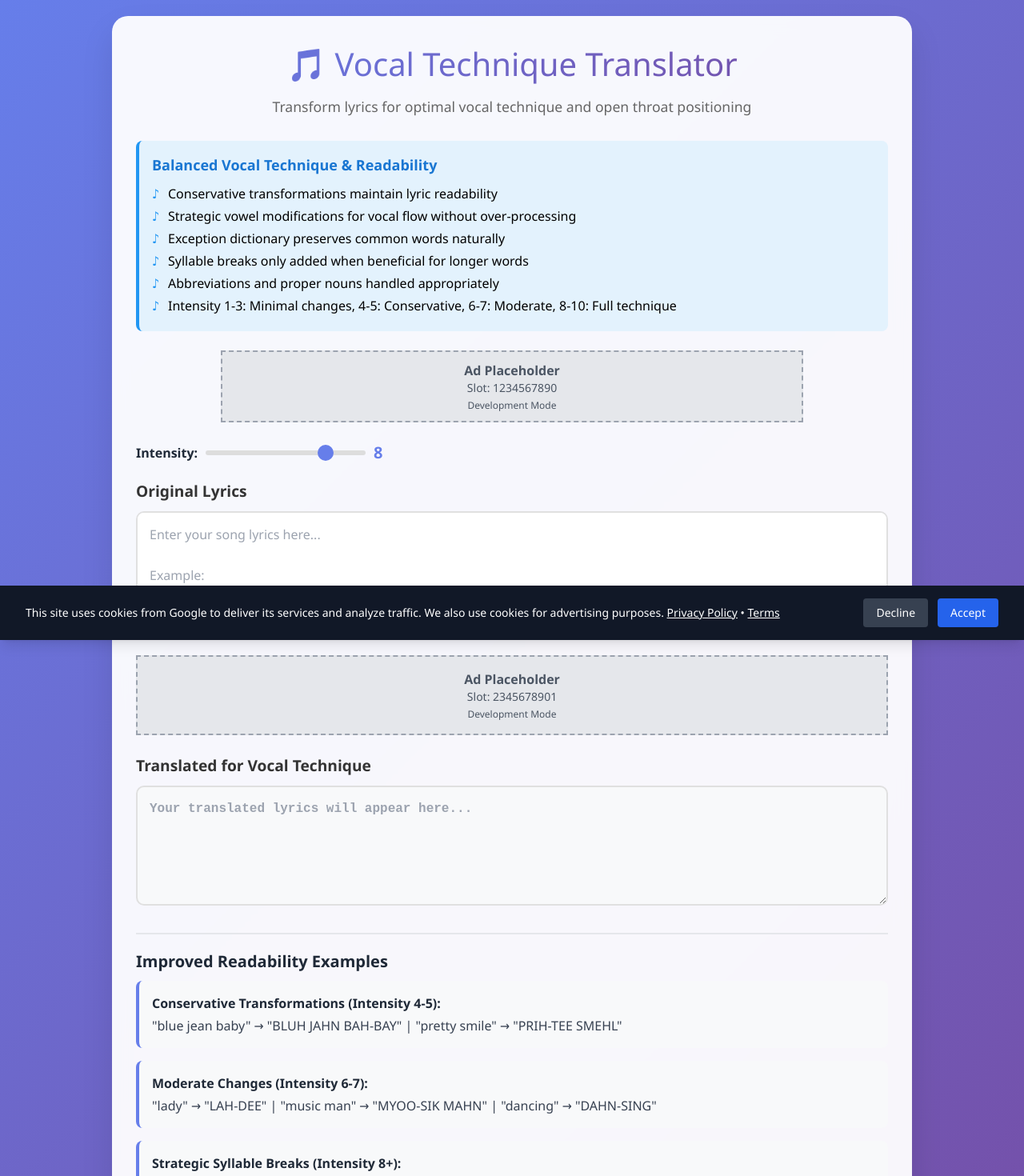
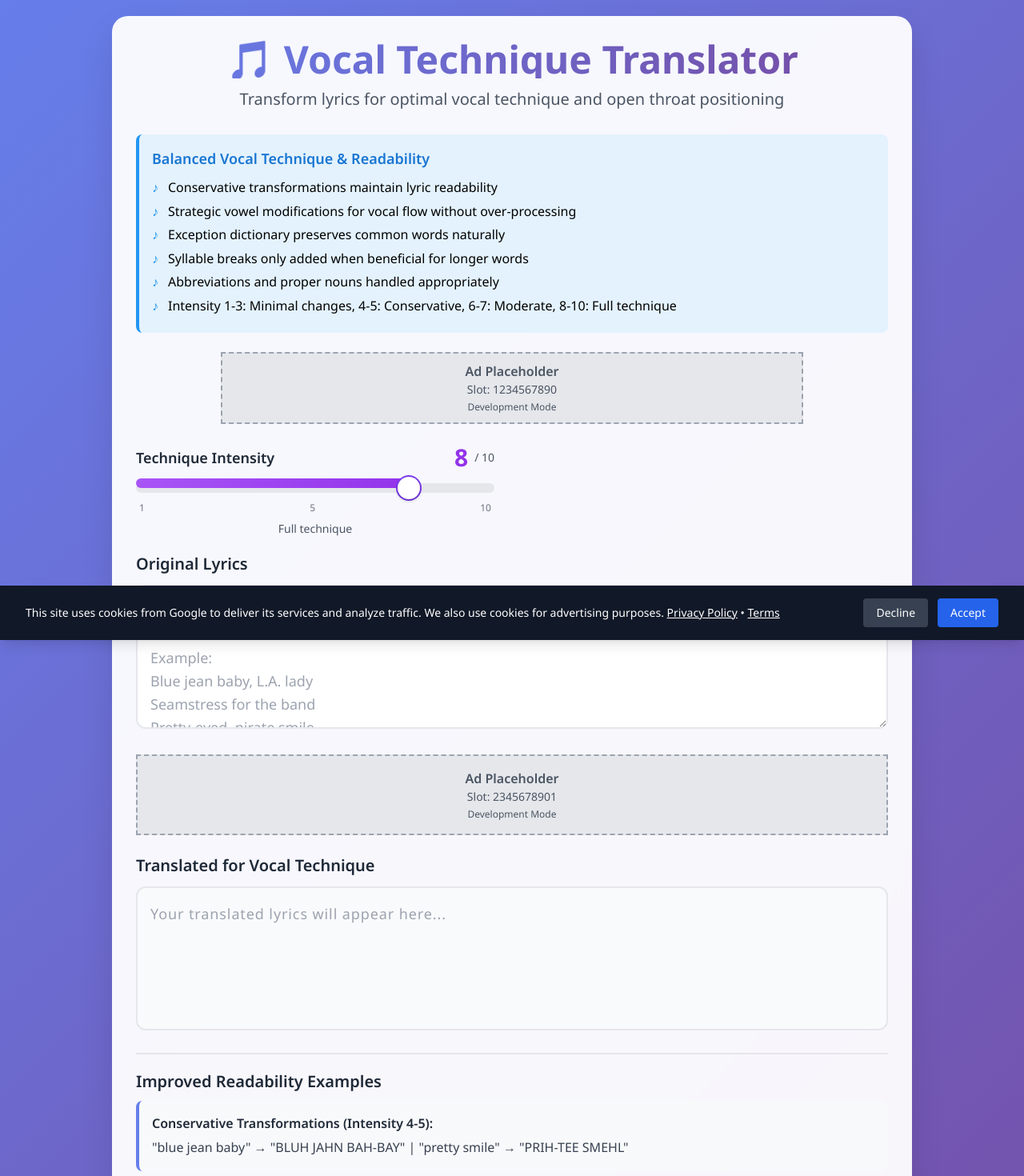
Before and after one commit to jimmypocock/vocaltechniquetranslator.com, a Next.js app: page / in a window 1280 px wide. Shown: the top 1470 px of the page at 80% size. Built offline with nearby package versions, Linux system fonts and the light colour scheme; no server answers.

Commit message:
Adjusted styles of it all.

```diff
--- a/app/globals.css
+++ b/app/globals.css
@@ -1,6 +1,22 @@
 @tailwind base;
 @tailwind components;
 @tailwind utilities;
+
+/* CSS Variables for fonts */
+:root {
+  --font-ui: var(--font-noto-sans), "Segoe UI", "Arial Unicode MS", system-ui, sans-serif;
+  --font-phonetic: var(--font-noto-sans), "DejaVu Sans", "Arial Unicode MS", "Segoe UI", sans-serif;
+  --font-mono: "Courier New", "DejaVu Sans Mono", monospace;
+
+  /* Font sizes for better readability */
+  --text-xs: 0.75rem;  /* 12px */
+  --text-sm: 0.875rem; /* 14px */
+  --text-base: 1rem;   /* 16px */
+  --text-lg: 1.125rem; /* 18px */
+  --text-xl: 1.25rem;  /* 20px */
+  --text-2xl: 1.5rem;  /* 24px */
+  --text-3xl: 2rem;    /* 32px */
+}
 
 /* Global reset and base styles */
 * {
@@ -10,13 +26,18 @@
 }
 
 body {
-  font-family: 'Segoe UI', Tahoma, Geneva, Verdana, sans-serif;
+  font-family: var(--font-ui);
+  font-size: var(--text-base);
+  line-height: 1.6;
   background: linear-gradient(135deg, #667eea 0%, #764ba2 100%);
   min-height: 100vh;
   display: flex;
   justify-content: center;
   align-items: center;
   padding: 20px;
+  -webkit-font-smoothing: antialiased;
+  -moz-osx-font-smoothing: grayscale;
+  text-rendering: optimizeLegibility;
 }
 
 /* Custom scrollbar */
@@ -42,3 +63,53 @@ body {
 textarea {
   resize: vertical;
 }
+
+/* Phonetic text styling */
+.phonetic-text {
+  font-family: var(--font-phonetic);
+  font-size: var(--text-lg);
+  line-height: 1.8;
+  letter-spacing: 0.05em;
+  font-feature-settings: "kern" 1, "liga" 1, "mark" 1, "mkmk" 1;
+  font-variant-ligatures: normal;
+}
+
+/* Mobile-friendly font sizes */
+@media (max-width: 640px) {
+  :root {
+    --text-base: 0.9375rem; /* 15px */
+    --text-lg: 1.0625rem;   /* 17px */
+    --text-xl: 1.1875rem;   /* 19px */
+    --text-2xl: 1.375rem;   /* 22px */
+    --text-3xl: 1.75rem;    /* 28px */
+  }
+}
+
+/* Improved button styling */
+.btn-primary {
+  @apply px-6 py-3 bg-gradient-to-r from-purple-600 to-purple-700 text-white font-semibold rounded-lg;
+  @apply hover:from-purple-700 hover:to-purple-800 transition-all duration-200;
+  @apply focus:outline-none focus:ring-4 focus:ring-purple-500 focus:ring-opacity-50;
+  @apply disabled:opacity-50 disabled:cursor-not-allowed;
+  @apply min-h-[48px] min-w-[48px] text-base;
+}
+
+/* Copy button specific styling */
+.btn-copy {
+  @apply absolute top-3 right-3 p-2.5 bg-white/90 hover:bg-white rounded-lg;
+  @apply shadow-md hover:shadow-lg transition-all duration-200;
+  @apply min-h-[44px] min-w-[44px] flex items-center justify-center;
+}
+
+/* Responsive typography for headings */
+h1 {
+  @apply text-3xl md:text-4xl lg:text-5xl font-bold;
+}
+
+h2 {
+  @apply text-2xl md:text-3xl font-semibold;
+}
+
+h3 {
+  @apply text-xl md:text-2xl font-semibold;
+}
--- a/app/layout.tsx
+++ b/app/layout.tsx
@@ -1,8 +1,27 @@
 import type { Metadata } from "next";
+import { Noto_Sans, Noto_Serif } from "next/font/google";
 import "./globals.css";
 import GoogleAnalytics from "@/components/GoogleAnalytics";
 import AdSenseScript from "@/components/AdSense/AdSenseScript";
 import CookieConsent from "@/components/CookieConsent";
+
+// Configure Noto Sans for UI text with phonetic support
+const notoSans = Noto_Sans({
+  subsets: ["latin", "latin-ext"],
+  weight: ["400", "600", "700"],
+  variable: "--font-noto-sans",
+  display: "swap",
+  preload: true,
+});
+
+// Configure Noto Serif for optional use in content areas
+const notoSerif = Noto_Serif({
+  subsets: ["latin", "latin-ext"],
+  weight: ["400", "700"],
+  variable: "--font-noto-serif",
+  display: "swap",
+  preload: false,
+});
 
 export const metadata: Metadata = {
   title: "Vocal Technique Translator",
@@ -15,12 +34,14 @@ export default function RootLayout({
   children: React.ReactNode;
 }>) {
   return (
-    <html lang="en">
+    <html lang="en" className={`${notoSans.variable} ${notoSerif.variable}`}>
       <head>
         <GoogleAnalytics />
         <AdSenseScript />
+        <link rel="preconnect" href="https://fonts.googleapis.com" crossOrigin="anonymous" />
+        <link rel="preconnect" href="https://fonts.gstatic.com" crossOrigin="anonymous" />
       </head>
-      <body>
+      <body className={notoSans.className}>
         {children}
         <CookieConsent />
       </body>
--- /dev/null
+++ b/components/FormattedLyrics.tsx
@@ -0,0 +1,79 @@
+'use client';
+
+import { useState } from 'react';
+
+interface FormattedLyricsProps {
+  lyrics: string;
+  intensity: number;
+}
+
+export default function FormattedLyrics({ lyrics, intensity }: FormattedLyricsProps) {
+  const [isExpanded, setIsExpanded] = useState(false);
+
+  if (!lyrics) return null;
+
+  // Split lyrics into lines, keeping empty lines for verse separation
+  const lines = lyrics.split('\n');
+
+  // Format as structured view with words separated
+  const renderStructuredView = () => {
+    return lines.map((line, lineIndex) => {
+      // Handle empty lines for verse separation
+      if (line.trim() === '') {
+        return <div key={lineIndex} className="mb-6" aria-hidden="true" />;
+      }
+
+      const words = line.split(/\s+/).filter(word => word);
+
+      return (
+        <div key={lineIndex} className="lyrics-line mb-3 flex flex-wrap items-baseline gap-x-3 gap-y-2">
+          {words.map((word, wordIndex) => (
+            <span
+              key={`${lineIndex}-${wordIndex}`}
+              className="lyrics-word px-2 py-1 bg-purple-50 rounded-md border border-purple-200 text-lg font-semibold text-gray-800 hover:bg-purple-100 transition-colors duration-150"
+            >
+              {word}
+            </span>
+          ))}
+        </div>
+      );
+    });
+  };
+
+  // Format as continuous text (original view)
+  const renderContinuousView = () => {
+    return lines.map((line, index) => {
+      // Handle empty lines for verse separation
+      if (line.trim() === '') {
+        return <div key={index} className="mb-4" aria-hidden="true" />;
+      }
+
+      return (
+        <div key={index} className="mb-2">
+          {line}
+        </div>
+      );
+    });
+  };
+
+  return (
+    <div className="formatted-lyrics">
+      <div className="mb-3 flex items-center justify-between">
+        <span className="text-sm text-gray-600">
+          {intensity >= 8 ? 'Full technique applied' : `Intensity level ${intensity}`}
+        </span>
+        <button
+          onClick={() => setIsExpanded(!isExpanded)}
+          className="text-sm text-purple-600 hover:text-purple-700 font-medium transition-colors"
+          aria-label={isExpanded ? "Show continuous view" : "Show word-by-word view"}
+        >
+          {isExpanded ? 'Continuous view' : 'Word-by-word view'}
+        </button>
+      </div>
+
+      <div className="lyrics-content">
+        {isExpanded ? renderStructuredView() : renderContinuousView()}
+      </div>
+    </div>
+  );
+}
--- a/components/IntensitySlider.tsx
+++ b/components/IntensitySlider.tsx
@@ -12,51 +12,121 @@ export default function IntensitySlider({ value, onChange }: IntensitySliderProp
     onChange(Number(e.target.value));
   };
 
+  // Get description based on intensity level
+  const getIntensityDescription = (level: number) => {
+    if (level <= 3) return 'Minimal changes';
+    if (level <= 5) return 'Conservative';
+    if (level <= 7) return 'Moderate';
+    return 'Full technique';
+  };
+
   return (
-    <div className="intensity-control flex items-center gap-2.5">
-      <label htmlFor="intensity" className="font-semibold text-gray-800">
-        Intensity:
+    <div className="intensity-control w-full max-w-md">
+      <div className="flex items-center justify-between mb-2">
+        <label htmlFor="intensity" className="text-lg font-semibold text-gray-800">
+          Technique Intensity
         </label>
+        <div className="flex items-center gap-2">
+          <span className="text-3xl font-bold text-purple-600">
+            {value}
+          </span>
+          <span className="text-sm text-gray-600">
+            / 10
+          </span>
+        </div>
+      </div>
+
+      <div className="relative">
         <input
           type="range"
           id="intensity"
-        className="intensity-slider"
+          className="w-full h-3 bg-gray-200 rounded-lg appearance-none cursor-pointer slider"
           min="1"
           max="10"
           value={value}
           onChange={handleChange}
+          aria-label="Vocal technique intensity level"
+          aria-valuemin={1}
+          aria-valuemax={10}
+          aria-valuenow={value}
+          aria-valuetext={`Intensity level ${value}: ${getIntensityDescription(value)}`}
         />
-      <span className="intensity-value font-bold text-[#667eea] text-xl min-w-[20px]">
-        {value}
+
+        {/* Progress fill */}
+        <div
+          className="absolute top-0 left-0 h-3 bg-gradient-to-r from-purple-500 to-purple-600 rounded-lg pointer-events-none"
+          style={{ width: `${(value - 1) * 11.11}%` }}
+        />
+
+        {/* Tick marks */}
+        <div className="flex justify-between mt-1 px-1">
+          {[1, 5, 10].map(num => (
+            <span key={num} className="text-xs text-gray-500 font-medium">
+              {num}
             </span>
+          ))}
+        </div>
+      </div>
+
+      <p className="mt-2 text-sm text-gray-600 text-center">
+        {getIntensityDescription(value)}
+      </p>
+
       <style jsx>{`
-        .intensity-slider {
-          width: 200px;
-          height: 6px;
-          border-radius: 3px;
-          background: #ddd;
-          outline: none;
-          -webkit-appearance: none;
+        .slider::-webkit-slider-thumb {
           appearance: none;
+          width: 28px;
+          height: 28px;
+          border-radius: 50%;
+          background: white;
+          box-shadow: 0 2px 4px rgba(0,0,0,0.2), 0 0 0 2px #7c3aed;
+          cursor: pointer;
+          position: relative;
+          z-index: 10;
+          transition: transform 0.1s ease;
         }
 
-        .intensity-slider::-webkit-slider-thumb {
-          -webkit-appearance: none;
-          appearance: none;
-          width: 20px;
-          height: 20px;
-          border-radius: 50%;
-          background: #667eea;
-          cursor: pointer;
+        .slider::-webkit-slider-thumb:hover {
+          transform: scale(1.1);
+          box-shadow: 0 2px 6px rgba(0,0,0,0.3), 0 0 0 3px #7c3aed;
         }
 
-        .intensity-slider::-moz-range-thumb {
-          width: 20px;
-          height: 20px;
+        .slider::-webkit-slider-thumb:active {
+          transform: scale(0.95);
+        }
+
+        .slider::-moz-range-thumb {
+          width: 28px;
+          height: 28px;
           border-radius: 50%;
-          background: #667eea;
+          background: white;
+          box-shadow: 0 2px 4px rgba(0,0,0,0.2), 0 0 0 2px #7c3aed;
           cursor: pointer;
           border: none;
+          position: relative;
+          z-index: 10;
+          transition: transform 0.1s ease;
+        }
+
+        .slider::-moz-range-thumb:hover {
+          transform: scale(1.1);
+          box-shadow: 0 2px 6px rgba(0,0,0,0.3), 0 0 0 3px #7c3aed;
+        }
+
+        .slider::-moz-range-thumb:active {
+          transform: scale(0.95);
+        }
+
+        .slider:focus {
+          outline: none;
+        }
+
+        .slider:focus::-webkit-slider-thumb {
+          box-shadow: 0 2px 6px rgba(0,0,0,0.3), 0 0 0 4px #7c3aed, 0 0 0 6px rgba(124, 58, 237, 0.3);
+        }
+
+        .slider:focus::-moz-range-thumb {
+          box-shadow: 0 2px 6px rgba(0,0,0,0.3), 0 0 0 4px #7c3aed, 0 0 0 6px rgba(124, 58, 237, 0.3);
         }
       `}</style>
     </div>
--- a/components/VocalTranslatorApp.tsx
+++ b/components/VocalTranslatorApp.tsx
@@ -1,11 +1,12 @@
 'use client';
 
-import { useState, useEffect, useCallback } from 'react';
+import { useState, useEffect, useCallback, useRef } from 'react';
 import Link from 'next/link';
 import { VocalTranslator } from '@/lib/vocal-translator';
 import IntensitySlider from './IntensitySlider';
 import TechniqueInfo from './TechniqueInfo';
 import Examples from './Examples';
+import FormattedLyrics from './FormattedLyrics';
 import { AdBanner, AdUnit } from './AdSense';
 
 export default function VocalTranslatorApp() {
@@ -13,6 +14,8 @@ export default function VocalTranslatorApp() {
   const [inputLyrics, setInputLyrics] = useState('');
   const [outputLyrics, setOutputLyrics] = useState('');
   const [translator] = useState(() => new VocalTranslator());
+  const [copySuccess, setCopySuccess] = useState(false);
+  const outputTextareaRef = useRef<HTMLTextAreaElement>(null);
 
   const translateLyrics = useCallback(() => {
     if (!inputLyrics.trim()) {
@@ -35,13 +38,31 @@ export default function VocalTranslatorApp() {
     };
   }, [inputLyrics, intensity, translateLyrics]);
 
+  const handleCopy = async () => {
+    if (!outputLyrics) return;
+
+    try {
+      await navigator.clipboard.writeText(outputLyrics);
+      setCopySuccess(true);
+      setTimeout(() => setCopySuccess(false), 2000);
+    } catch {
+      // Fallback for older browsers
+      if (outputTextareaRef.current) {
+        outputTextareaRef.current.select();
+        document.execCommand('copy');
+        setCopySuccess(true);
+        setTimeout(() => setCopySuccess(false), 2000);
+      }
+    }
+  };
+
   return (
     <div className="container bg-white/95 rounded-[20px] p-[30px] shadow-[0_20px_40px_rgba(0,0,0,0.1)] backdrop-blur-[10px] w-full max-w-[1000px]">
       <div className="header text-center mb-[30px]">
-        <h1 className="text-[#333] text-[2.5em] mb-[10px] bg-gradient-to-r from-[#667eea] to-[#764ba2] bg-clip-text text-transparent">
+        <h1 className="mb-3 bg-gradient-to-r from-[#667eea] to-[#764ba2] bg-clip-text text-transparent">
           🎵 Vocal Technique Translator
         </h1>
-        <p className="text-[#666] text-[1.1em]">
+        <p className="text-gray-600 text-lg md:text-xl">
           Transform lyrics for optimal vocal technique and open throat positioning
         </p>
       </div>
@@ -60,12 +81,12 @@ export default function VocalTranslatorApp() {
       </div>
 
       <div className="input-section mb-5">
-        <div className="section-title text-[1.2em] font-semibold text-[#333] mb-[10px]">
+        <div className="section-title text-xl font-semibold text-gray-800 mb-3">
           Original Lyrics
         </div>
         <textarea
           id="lyricsInput"
-          className="w-full min-h-[150px] p-[15px] border-2 border-[#e0e0e0] rounded-[10px] text-base leading-[1.6] font-inherit transition-colors focus:outline-none focus:border-[#667eea]"
+          className="w-full min-h-[180px] p-4 border-2 border-gray-200 rounded-xl text-lg leading-relaxed transition-all duration-200 focus:outline-none focus:border-purple-500 focus:ring-4 focus:ring-purple-500 focus:ring-opacity-20"
           placeholder={`Enter your song lyrics here...\n\nExample:\nBlue jean baby, L.A. lady\nSeamstress for the band\nPretty-eyed, pirate smile\nYou'll marry a music man`}
           value={inputLyrics}
           onChange={(e) => setInputLyrics(e.target.value)}
@@ -82,17 +103,53 @@ export default function VocalTranslatorApp() {
         />
       </div>
 
-      <div className="output-section mb-5">
-        <div className="section-title text-[1.2em] font-semibold text-[#333] mb-[10px]">
-          Translated for Vocal Technique
+      <div className="output-section mb-5 relative">
+        <div className="flex items-center justify-between mb-3">
+          <h2 className="section-title text-xl font-semibold text-gray-800">
+            Translated for Vocal Technique
+          </h2>
+          {outputLyrics && (
+            <button
+              onClick={handleCopy}
+              className="btn-primary px-4 py-2 text-sm flex items-center gap-2"
+              title="Copy to clipboard"
+              aria-label="Copy translated lyrics"
+            >
+              {copySuccess ? (
+                <>
+                  <svg className="w-4 h-4" fill="none" stroke="currentColor" viewBox="0 0 24 24">
+                    <path strokeLinecap="round" strokeLinejoin="round" strokeWidth={2} d="M5 13l4 4L19 7" />
+                  </svg>
+                  Copied!
+                </>
+              ) : (
+                <>
+                  <svg className="w-4 h-4" fill="none" stroke="currentColor" viewBox="0 0 24 24">
+                    <path strokeLinecap="round" strokeLinejoin="round" strokeWidth={2} d="M8 16H6a2 2 0 01-2-2V6a2 2 0 012-2h8a2 2 0 012 2v2m-6 12h8a2 2 0 002-2v-8a2 2 0 00-2-2h-8a2 2 0 00-2 2v8a2 2 0 002 2z" />
+                  </svg>
+                  Copy
+                </>
+              )}
+            </button>
+          )}
         </div>
-        <textarea
-          id="lyricsOutput"
-          className="output-textarea w-full min-h-[150px] p-[15px] border-2 border-[#e0e0e0] rounded-[10px] text-base leading-[1.6] bg-[#f8f9fa] font-['Courier_New',monospace] font-bold text-[#333]"
-          placeholder="Your translated lyrics will appear here..."
-          value={outputLyrics}
-          readOnly
-        />
+        <div className="relative">
+          <div className="phonetic-text min-h-[180px] p-4 border-2 border-gray-200 rounded-xl bg-gray-50 font-semibold text-gray-800">
+            {outputLyrics ? (
+              <FormattedLyrics lyrics={outputLyrics} intensity={intensity} />
+            ) : (
+              <p className="text-gray-400 font-normal">Your translated lyrics will appear here...</p>
+            )}
+          </div>
+          {/* Hidden textarea for copy functionality */}
+          <textarea
+            ref={outputTextareaRef}
+            value={outputLyrics}
+            readOnly
+            className="sr-only"
+            aria-hidden="true"
+          />
+        </div>
       </div>
 
       <Examples />
```
Also changed, not shown: 1 other file (tests, documents, lock files or other folders). Lines whose indentation alone changed are shown as unchanged.
